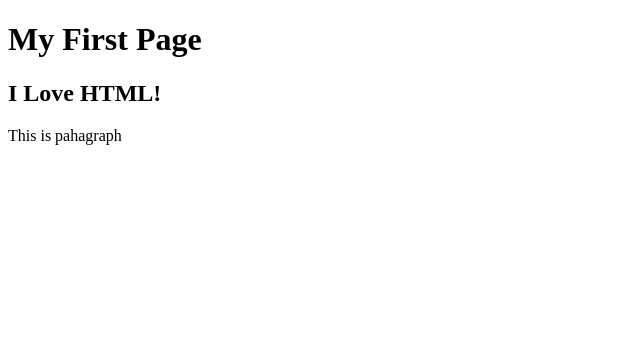
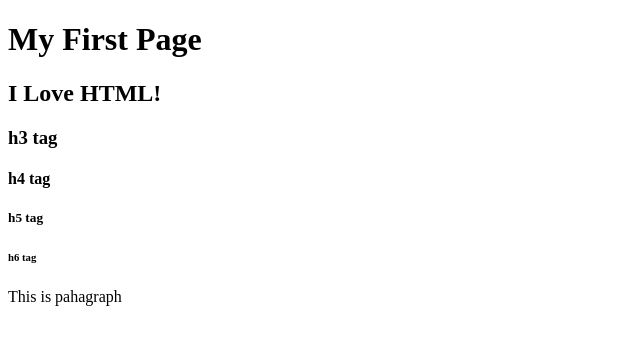
Before and after one commit to hakguan/learning_webdev, a plain HTML site: page codeit/intro/index.html in a window 1280 px wide. Shown: the whole page, without its empty margins (0-640 px from the left). Drawn offline with Linux system fonts and the light colour scheme.

Commit message:
add tags

```diff
--- a/codeit/intro/index.html
+++ b/codeit/intro/index.html
@@ -3,7 +3,10 @@
 <title>MY First Website</title>
 
 <h1>My First Page</h1>
-
 <h2>I Love HTML!</h2>
+<h3>h3 tag</h3>
+<h4>h4 tag</h4>
+<h5>h5 tag</h5>
+<h6>h6 tag</h6>
 
 <p>This is pahagraph</p>
```
